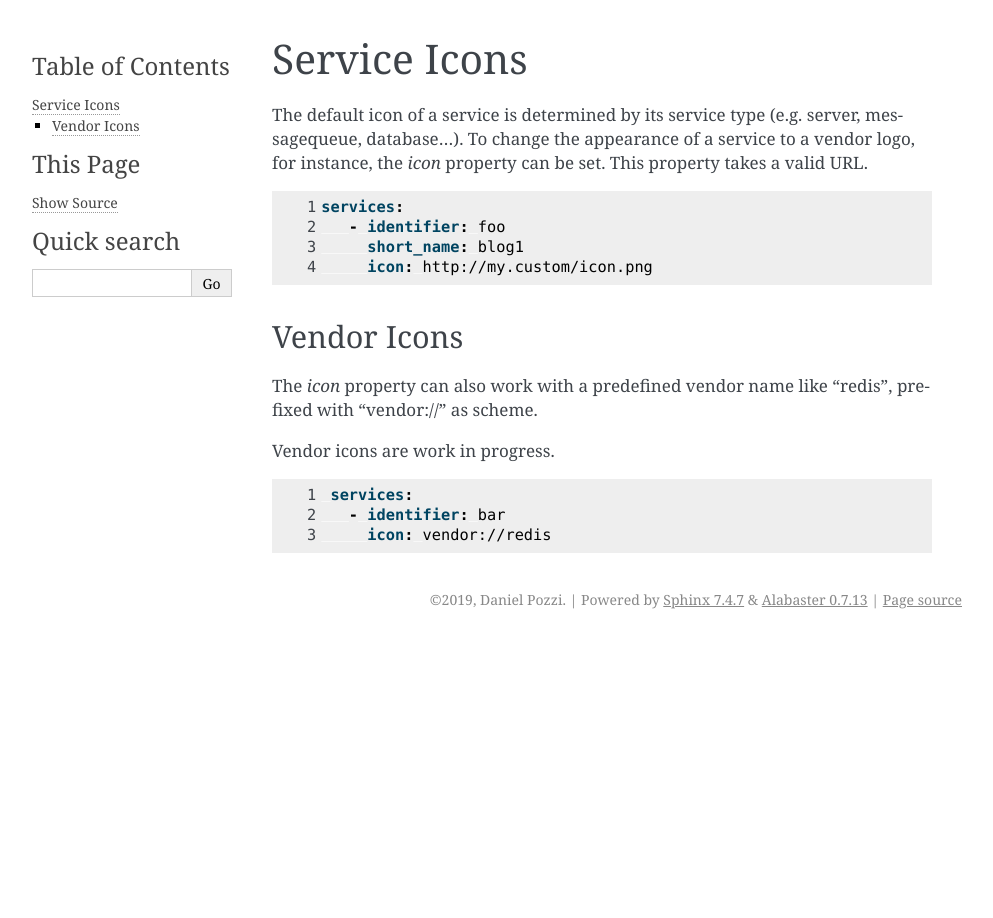
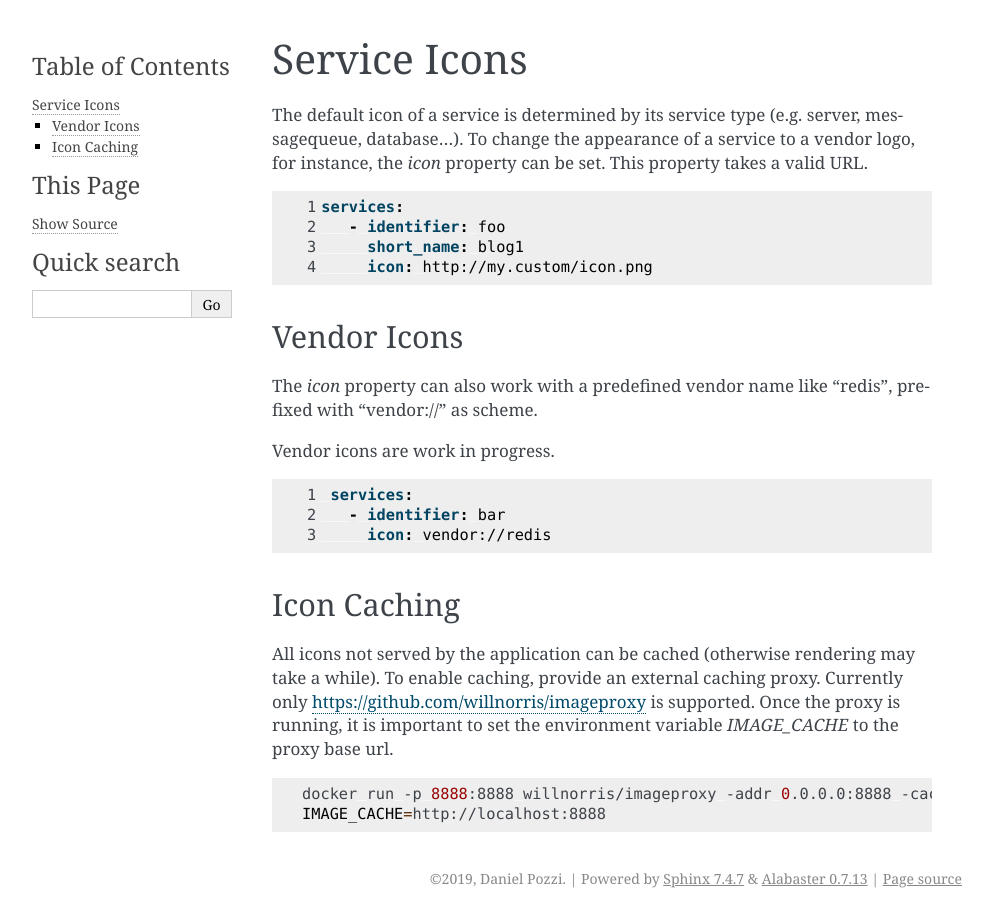
Before and after one commit to dedica-team/nivio, a Sphinx documentation site: the page built from docs/source/extra.rst, in a window 1280 px wide. Shown: the whole page, without its empty margins (148-1141 px from the left). Built offline with Sphinx 7.4.7, drawn with Linux system fonts in a browser that asks for light colours.

Commit message:
added doc on icon caching

```diff
--- a/docs/source/extra.rst
+++ b/docs/source/extra.rst
@@ -27,3 +27,16 @@ Vendor icons are work in progress.
     services:
       - identifier: bar
         icon: vendor://redis
+
+
+Icon Caching
+------------
+
+All icons not served by the application can be cached (otherwise rendering may take a while). To enable caching, provide
+an external caching proxy. Currently only https://github.com/willnorris/imageproxy is supported. Once the proxy is running,
+it is important to set the environment variable *IMAGE_CACHE* to the proxy base url.
+
+.. code-block:: bash
+
+   docker run -p 8888:8888 willnorris/imageproxy -addr 0.0.0.0:8888 -cache memory
+   IMAGE_CACHE=http://localhost:8888
```
